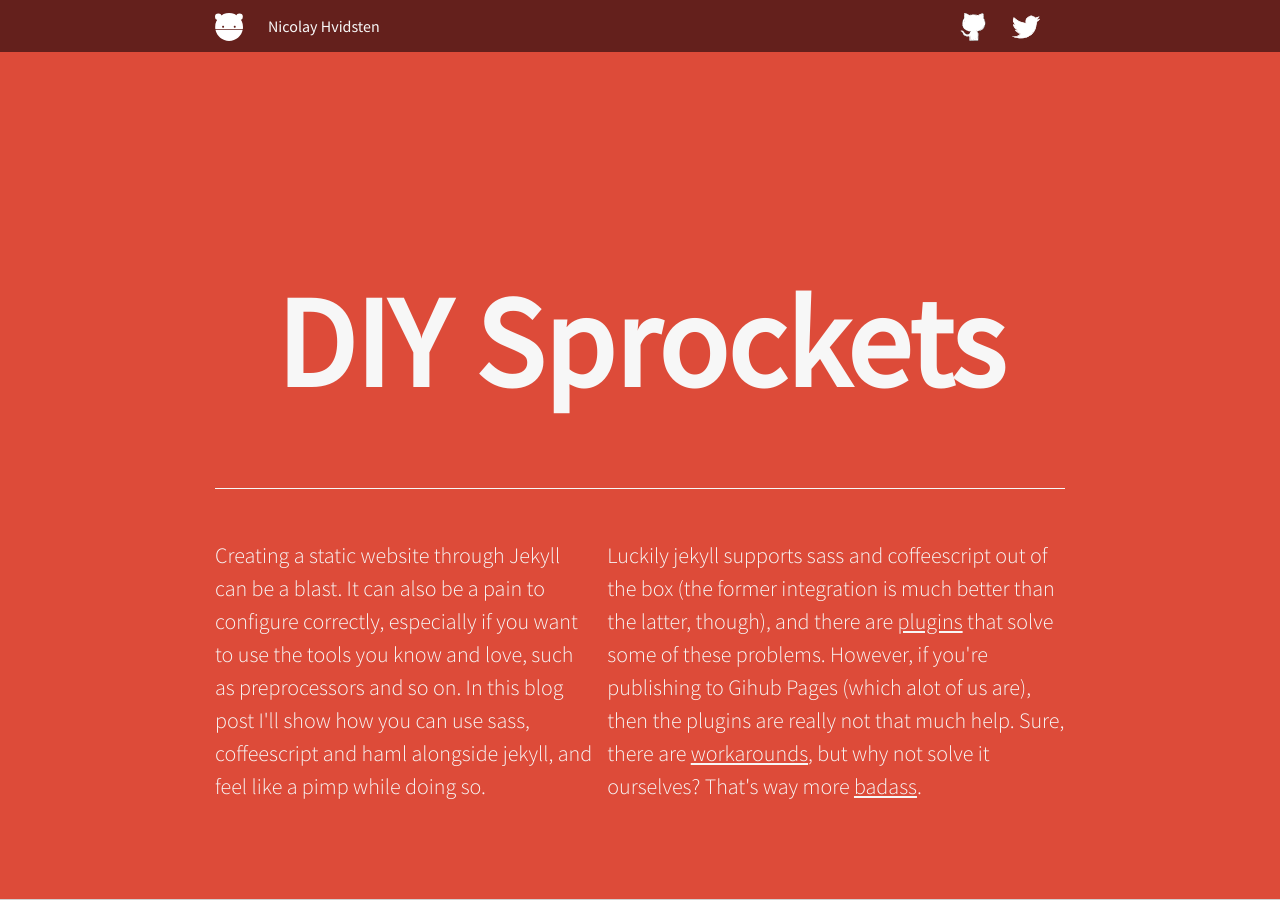
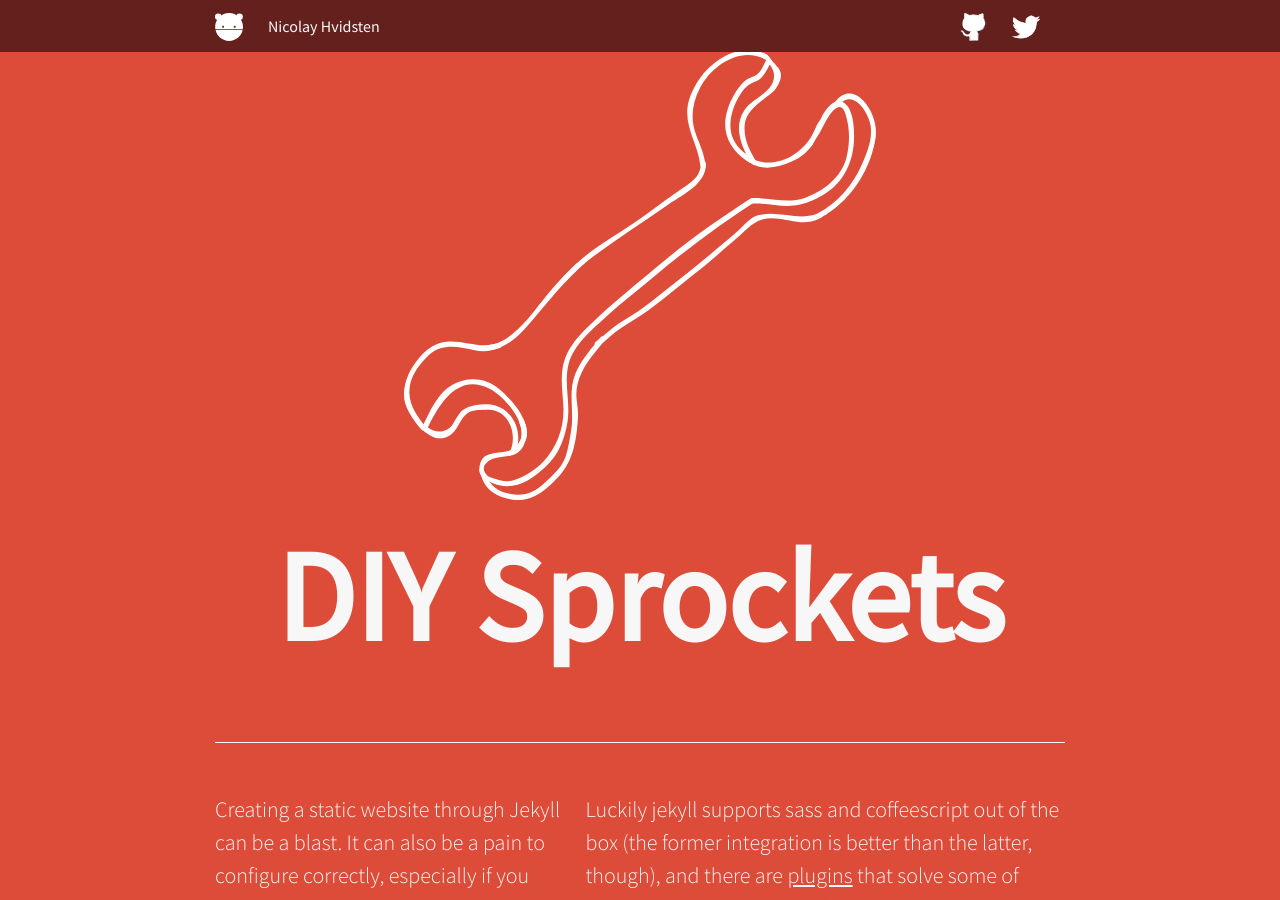
Before and after one commit to nicohvi/nicohvi.github.io, a Jekyll site: the page built from _posts/2014-11-10-DIY-sprockets.md, in a window 1280 px wide and 900 px high. Built offline with Jekyll 4.4.1, drawn with Linux system fonts in a browser that asks for light colours; nearby versions of some CDN libraries; Markdown is read by kramdown in place of the engine named in the settings; some of the changed text lies outside the part shown.

Commit message:
added a wrench

```diff
--- a/_layouts/post.html
+++ b/_layouts/post.html
@@ -4,6 +4,7 @@ layout: master
 <article id='post'>
   <section class='intro'>
     <div class='content'>
+      <img src='/public/images/posts/{{ page.image }}'>
       <h1 class='title'>{{ page.title }}</h1>
       <div class='text'>
         <p>{{ page.intro }}</p>
--- a/_posts/2014-11-10-DIY-sprockets.md
+++ b/_posts/2014-11-10-DIY-sprockets.md
@@ -3,10 +3,11 @@ layout: post
 title: DIY Sprockets
 teaser: Writing blog posts in jekyll using coffeescript, sass and haml. Much like a boss would.
 intro: "
-Creating a static website through Jekyll can be a blast. It can also be a pain to configure correctly, especially if you want to use the tools you know and love, such as preprocessors and so on. In this blog post I'll show how you can use sass, coffeescript and haml alongside jekyll, and feel like a pimp while doing so.
+Creating a static website through Jekyll can be a blast. It can also be a pain to configure correctly, especially if you want to use the <a href=''>tools you know and love</a>. In this blog post I'll show how you can use sass, coffeescript and haml alongside jekyll - like the man upstairs intended.
 <p>
-Luckily jekyll supports sass and coffeescript out of the box (the former integration is much better than the latter, though), and there are <a href=''>plugins</a> that solve some of these problems. However, if you're publishing to Gihub Pages (which alot of us are), then the plugins are really not that much help. Sure, there are <a href=''>workarounds</a>, but why not solve it ourselves? That's way more <a href=''>badass</a>."
+Luckily jekyll supports sass and coffeescript out of the box (the former integration is better than the latter, though), and there are <a href=''>plugins</a> that solve some of these problems. However, if you're publishing to Gihub Pages (which alot of us are), then the plugins can be rather cumbersome. Sure, there are <a href=''>workarounds</a>, but why not solve it ourselves? That's way more <a href=''>badass</a>."
 color: red
+image: wrench.svg
 ---
 
 ## Sass
@@ -123,8 +124,8 @@ end
 
 That's *literally* all you need to use coffeescript, sass and haml in your workflow - but this really is just the **bare minimum**.
 
-I mean, sass is all fine and dandy, but concerning coffeescript and haml we haven't even considered things like error handling, automatic compilation, the option to decide which files are compiled in what order (which is kinda crucial in cruel world of 'method undefined' in javascript').
+I mean, sass is all fine and dandy, but concerning coffeescript and haml we haven't even considered things like error handling, automatic compilation, minification and the option to decide which files are compiled in what order (which is kinda crucial in cruel world of 'method undefined' in javascript).
 
-I'll go over every one of these concerns in the next blog post, and show you how you can automatically compile haml and coffeescript whenever a file changes. I'll also cover how you can have your own haml partials, and how you should format your files to avoid pissing off the liquid formatter.
+I'll go over every one of these concerns in detail in the next blog post, and show you some clever gems you can use to make it all happen automagically. Additionally I'll also cover how you can go about splitting up layouts in separate haml partials, and how you should format your files to avoid pissing off the liquid formatter.
 
 Until then, [do like a dog and pretend you're a table]().
--- a/_sass/layout.scss
+++ b/_sass/layout.scss
@@ -48,7 +48,6 @@ i, em { font-style: italic; }
   flex: 1;
 }
 
-
 p, h1,h2 { text-align: left; line-height: 1.5; }
 
 
@@ -62,6 +61,4 @@ h2 {
 h1 { font-size: 6em; font-weight: 700; }
 p { font-size: 22px; }
 
-.me {
-  background: $yellow;
-}
+.post img { width: 50vh; margin: 0 auto; }
--- a/_sass/posts.scss
+++ b/_sass/posts.scss
@@ -2,14 +2,14 @@
 .red #post { background: $red; }
 
 .intro {
-  height: 100vh;
-  padding-top: 150px;
+  padding: 50px 0;
   display: flex;
   border-bottom: 1px solid $border;
 }
 
+.intro img { max-height: 50vh; width: 100%; }
+
 .body {
-  min-height: 100vh;
   background: $white;
   color: $black;
   font-family: 'PT serif';
--- a/index.html
+++ b/index.html
@@ -14,6 +14,7 @@ layout: default
 {% for post in site.posts %}
 <section class='post {{ post.color }}'>
   <div class='content'>
+    <img src='/public/images/posts/{{ post.image }}'>
     <h1>
       <a href='{{ post.url }}'>{{ post.title }}</a>
     </h1>
```
Also changed, not shown: public/images/posts/wrench.svg (added), 2 other files.
